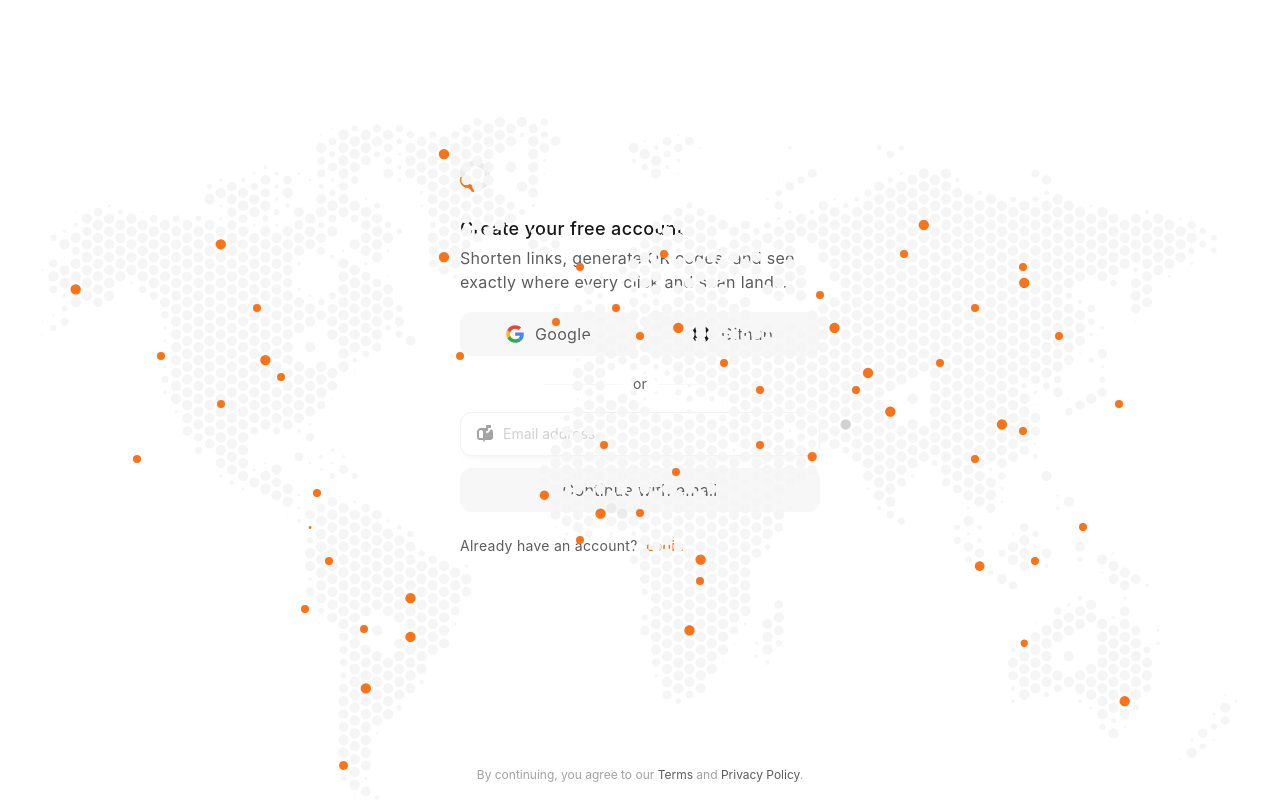
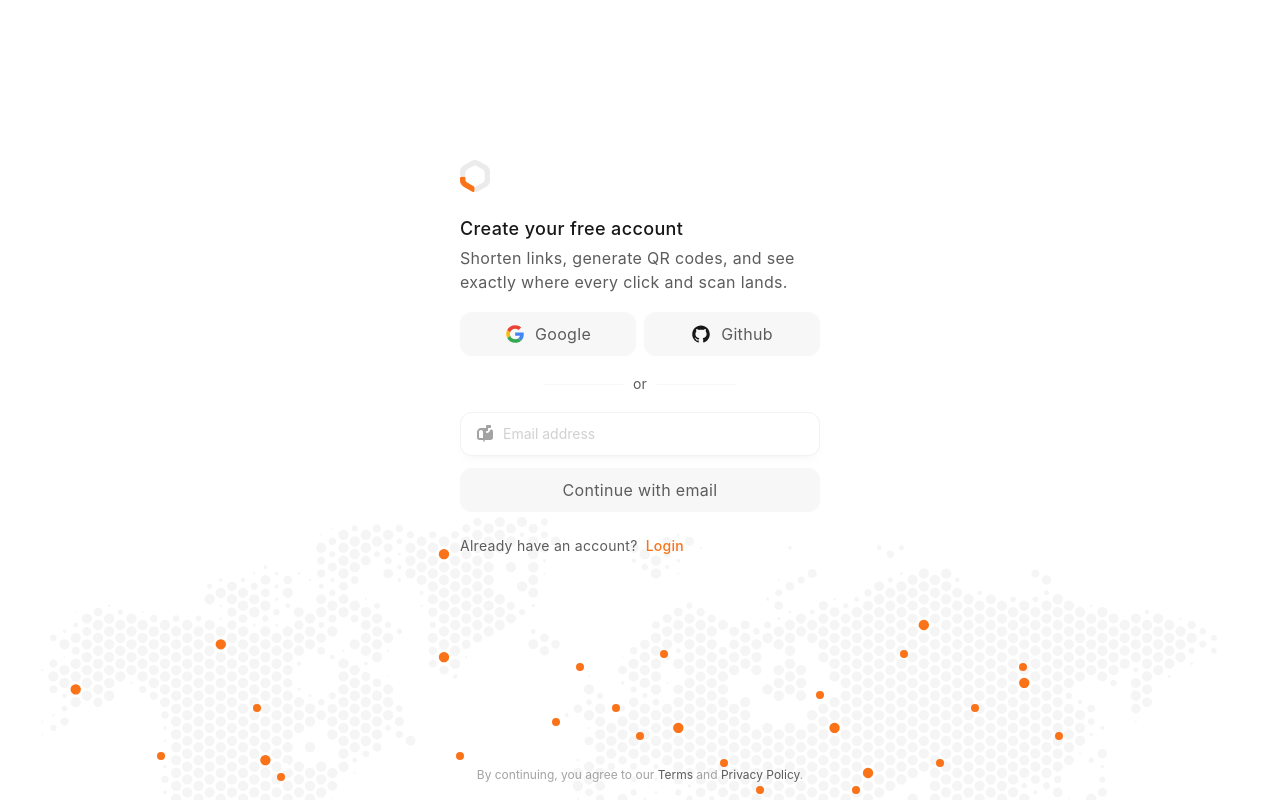
Before and after one commit to Tsavsar/luotain, a Next.js app: page /get-started in a window 1280 px wide. Built offline with nearby package versions, Linux system fonts and the light colour scheme.

Commit message:
fixed map

```diff
--- a/src/app/get-started/page.jsx
+++ b/src/app/get-started/page.jsx
@@ -50,10 +50,9 @@ export default function Getstarted() {
         zIndex: 1,
         minHeight: '100vh',
         display: 'flex',
-        flexDirection: 'column',
-        justifyContent: 'flex-start',
+        justifyContent: 'center',
         paddingTop: '160px',
-        alignItems: 'center',
+        alignItems: 'flex-start',
       }}
     >
       <div
--- a/src/components/Map.jsx
+++ b/src/components/Map.jsx
@@ -141,14 +141,14 @@ export default function Map() {
       className='map-container'
       style={{
         position: 'fixed',
-        bottom: 0,
+        bottom: 'calc(-50vh)',
         left: '50%',
         transform: 'translateX(-50%)',
         width: '1198px',
         maxWidth: '100%',
         overflow: 'hidden',
         pointerEvents: 'none',
-        zIndex: 0,
+        zIndex: -1,
       }}
     >
       <img
@@ -212,37 +212,6 @@ export default function Map() {
           </div>
         ))}
       </div>
-
-      {/* Terms */}
-      {/* <div
-        style={{
-          position: 'absolute',
-          bottom: '16px',
-          left: '50%',
-          transform: 'translateX(-50%)',
-          whiteSpace: 'nowrap',
-          fontSize: '12px',
-          color: 'var(--text-soft)',
-          fontFamily: 'var(--font-sans)',
-          pointerEvents: 'none',
-        }}
-      >
-        By continuing, you agree to our{' '}
-        <a
-          href='/terms'
-          style={{ color: 'var(--text-sub)', pointerEvents: 'auto' }}
-        >
-          Terms
-        </a>{' '}
-        and{' '}
-        <a
-          href='/privacy'
-          style={{ color: 'var(--text-sub)', pointerEvents: 'auto' }}
-        >
-          Privacy Policy
-        </a>
-        .
-      </div> */}
     </div>
   )
 }
```
